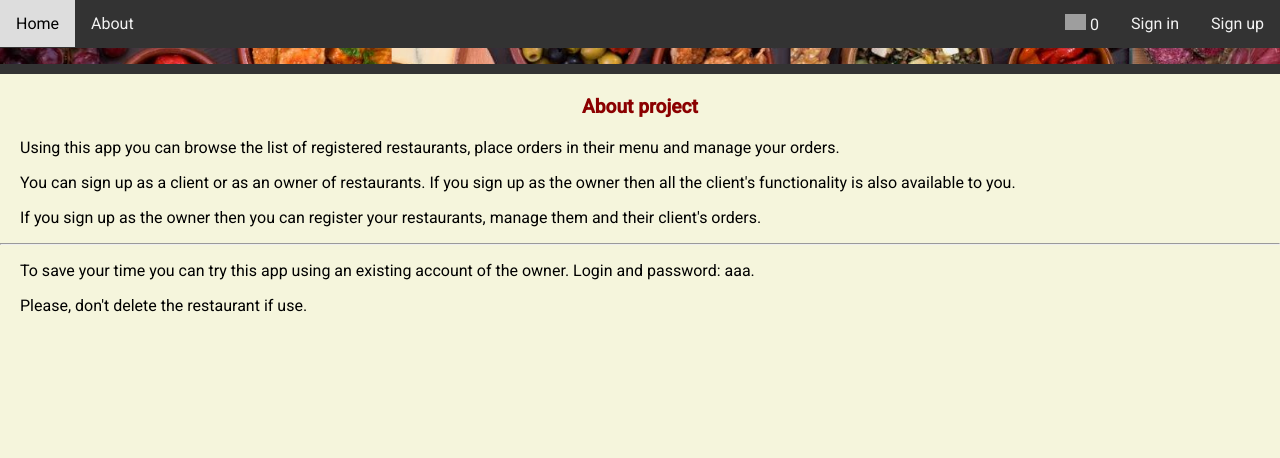
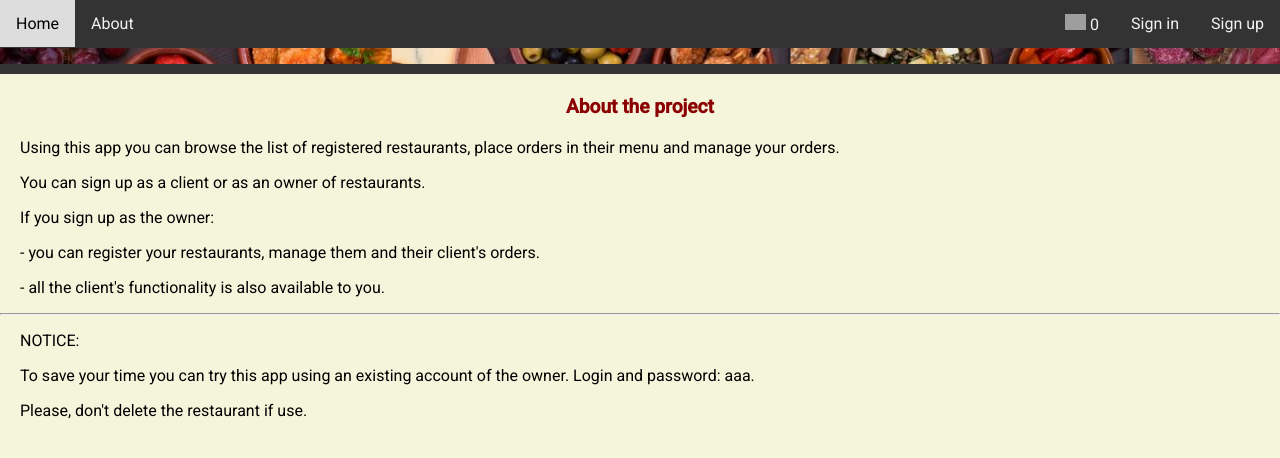
Before and after one commit to xxxandriyxxx/restaurant2-front, an Angular app: page /about in a window 1280 px wide. Shown: the top 458 px of the page. Built offline with nearby package versions, Linux system fonts and the light colour scheme; grey boxes are pictures that could not be loaded.

Commit message:
- change styles;

```diff
--- a/src/app/app.component.css
+++ b/src/app/app.component.css
@@ -1,4 +1,3 @@
-
 .navbar {
   overflow: hidden;
   background-color: #333;
--- a/src/app/app.module.ts
+++ b/src/app/app.module.ts
@@ -8,7 +8,6 @@ import {MainRoutingModule} from './main-routing.module';
 import {FormsModule} from '@angular/forms';
 import {RestaurantsModule} from './modules/restaurants/restaurants.module';
 import {AboutModule} from './modules/about/about.module';
-
 
 
 @NgModule({
--- a/src/app/main-routing.module.ts
+++ b/src/app/main-routing.module.ts
@@ -22,7 +22,6 @@ const routes: Routes = [
   {path: 'newOrder', loadChildren: './modules/orders/orders.module#OrdersModule'},
   {path: 'admin', loadChildren: './modules/admin/admin.module#AdminModule'},
   {path: 'activation/:jwt', loadChildren: './modules/activation/activation.module#ActivationModule'}
-
 ];
 
 
--- a/src/app/modules/about/about/about.component.html
+++ b/src/app/modules/about/about/about.component.html
@@ -1,12 +1,14 @@
 <body>
 
-<div id="header">About project</div>
+<div id="header">About the project</div>
 <p>Using this app you can browse the list of registered restaurants, place orders in their menu
   and manage your orders.</p>
-<p>You can sign up as a client or as an owner of restaurants. If you sign up as the owner then
-  all the client's functionality is also available to you.</p>
-<p>If you sign up as the owner then you can register your restaurants, manage them and their client's orders.</p>
+<p>You can sign up as a client or as an owner of restaurants.</p>
+<p>If you sign up as the owner:</p>
+<p>- you can register your restaurants, manage them and their client's orders.</p>
+<p>- all the client's functionality is also available to you.</p>
 <hr>
+<p>NOTICE:</p>
 <p>To save your time you can try this app using an existing account of the owner. Login and password: aaa.</p>
 <p>Please, don't delete the restaurant if use.</p>
 
```
